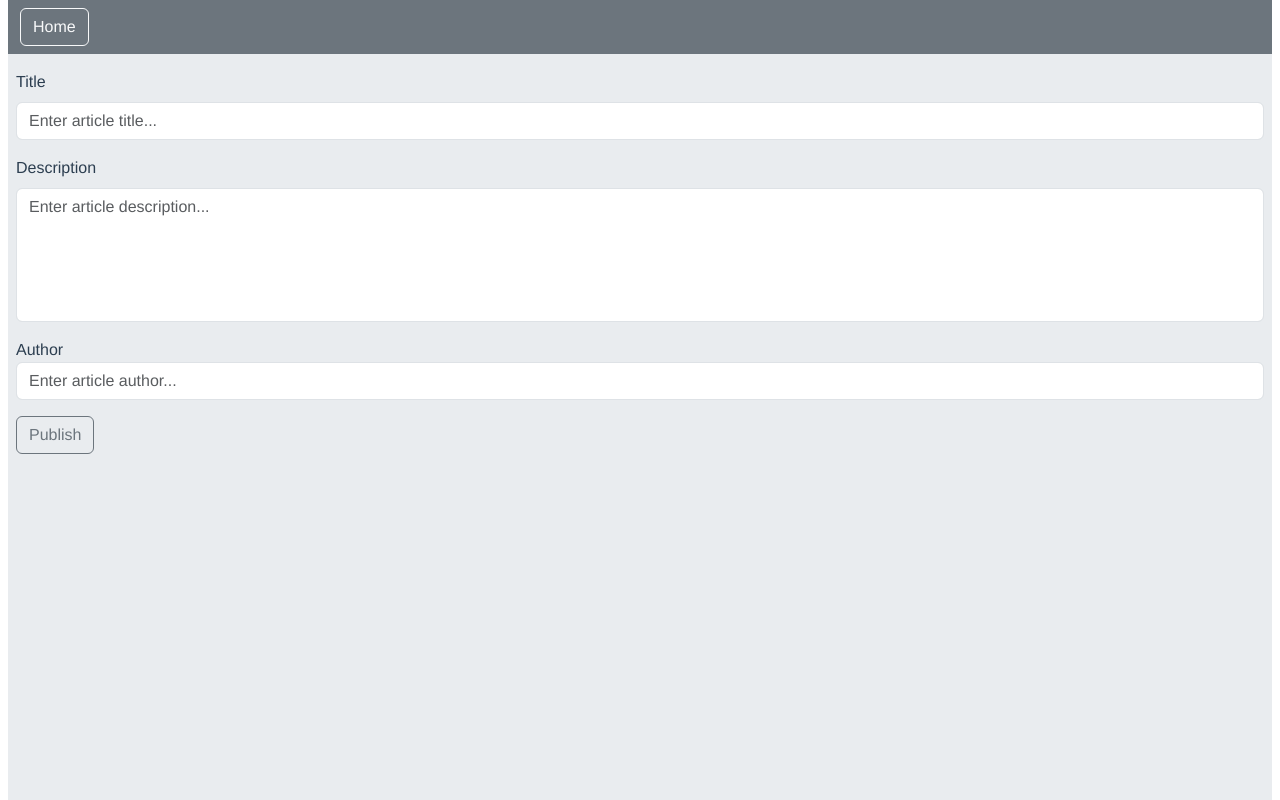
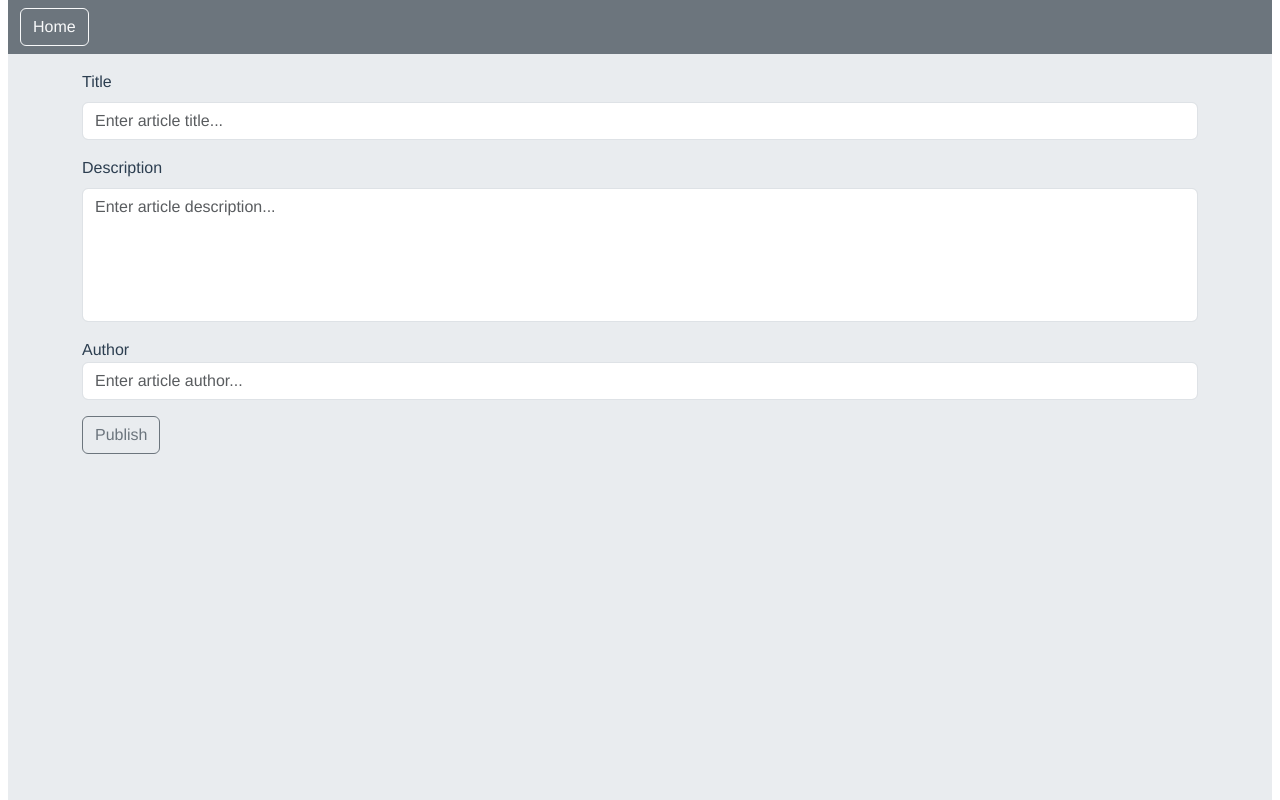
Before and after one commit to AnnaKhiz/Vue_hillel_KhizhniakAnna, a Vue app: page /create in a window 1280 px wide. Built offline with nearby package versions, Linux system fonts and the light colour scheme.

Commit message:
added container for form

```diff
--- a/src/pages/AddArticle.vue
+++ b/src/pages/AddArticle.vue
@@ -1,6 +1,6 @@
 <template>
   <div class="align-items-start py-3 px-2 bg-body-secondary text-start flex-grow-1">
-    <form>
+    <form class="container">
       <div class="mb-3">
         <label for="title" class="form-label">Title</label>
         <input
```
